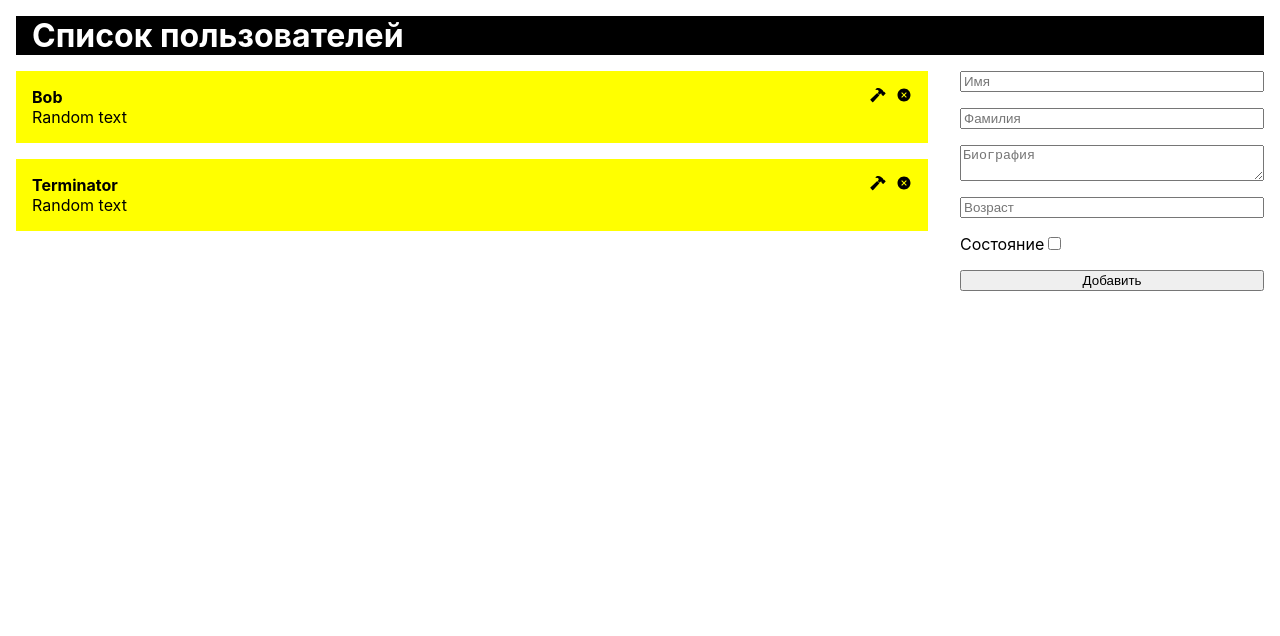
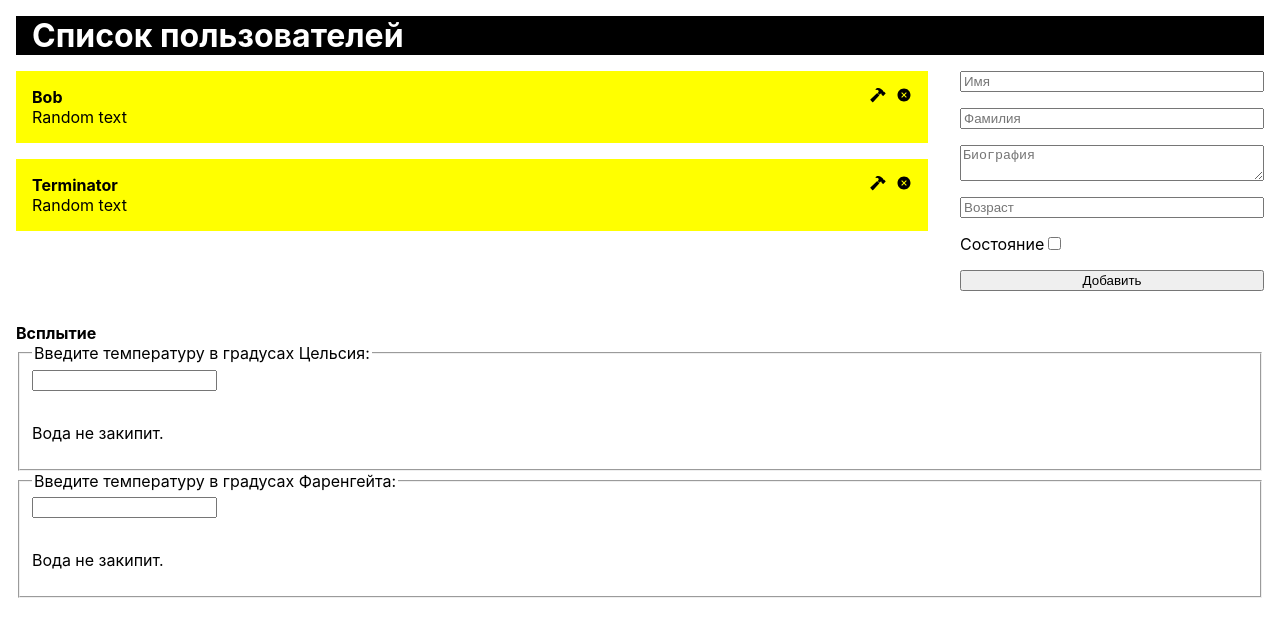
Before and after one commit to Denis-Str/react-test, a React (Create React App) app: page / in a window 1280 px wide. Shown: the top 636 px of the page. Built offline with nearby package versions, Linux system fonts and the light colour scheme.

Commit message:
исследование всплытие данных (передача их на верх)

```diff
--- a/src/App.js
+++ b/src/App.js
@@ -7,6 +7,7 @@
 // import Button from "./components/archive/Button";
 import Users from "./components/Users";
 import Form from "./components/Form";
+import Calculator from "./components/Calculator";
 
 const App = () => {
   return (
@@ -15,8 +16,14 @@
         <h1 className='title'>Список пользователей</h1>
       </header>
       <main>
-        <Users />
-        <Form />
+        <div className='top'>
+          <Users />
+          <Form />
+        </div>
+        <div>
+          <h4>Всплытие</h4>
+          <Calculator />
+        </div>
       </main>
       {/*<Welcome name='Alica' />*/}
       {/*<Input />*/}
--- /dev/null
+++ b/src/components/Calculator/BoilingVerdict/index.js
@@ -0,0 +1,8 @@
+function BoilingVerdict(props) {
+  if (props.celsius >= 100) {
+    return <p>Вода закипит.</p>;
+  }
+  return <p>Вода не закипит.</p>;
+}
+
+export default BoilingVerdict;
--- /dev/null
+++ b/src/components/Calculator/TemperatureInput/index.js
@@ -0,0 +1,38 @@
+import React from "react";
+import BoilingVerdict from "../BoilingVerdict";
+
+const scaleNames = {
+  c: 'Цельсия',
+  f: 'Фаренгейта'
+};
+
+class TemperatureInput extends React.Component {
+  constructor(props) {
+    super(props);
+    this.handleChange = this.handleChange.bind(this);
+    this.state = {
+      temperature: ''
+    };
+  }
+
+  handleChange(e) {
+    this.setState({ temperature: e.target.value });
+  }
+
+  render() {
+    const temperature = this.state.temperature;
+    const scale = this.props.scale;
+    return (
+      <fieldset>
+        <legend>Введите температуру в градусах {scaleNames[scale]}:</legend>
+        <input
+          value={temperature}
+          onChange={this.handleChange} />
+        <BoilingVerdict
+          celsius={parseFloat(temperature)} />
+      </fieldset>
+    );
+  }
+}
+
+export default TemperatureInput;
--- /dev/null
+++ b/src/components/Calculator/index.js
@@ -0,0 +1,15 @@
+import React from "react";
+import TemperatureInput from "./TemperatureInput";
+
+class Calculator extends React.Component {
+  render() {
+    return (
+      <div>
+        <TemperatureInput scale="c" />
+        <TemperatureInput scale="f" />
+      </div>
+    );
+  }
+}
+
+export default Calculator;
--- a/src/styles/index.css
+++ b/src/styles/index.css
@@ -25,6 +25,12 @@
 
 main {
   display: flex;
+  flex-direction: column;
+}
+
+.top {
+  display: flex;
+  margin-bottom: 32px;
 }
 
 .users-component {
```
